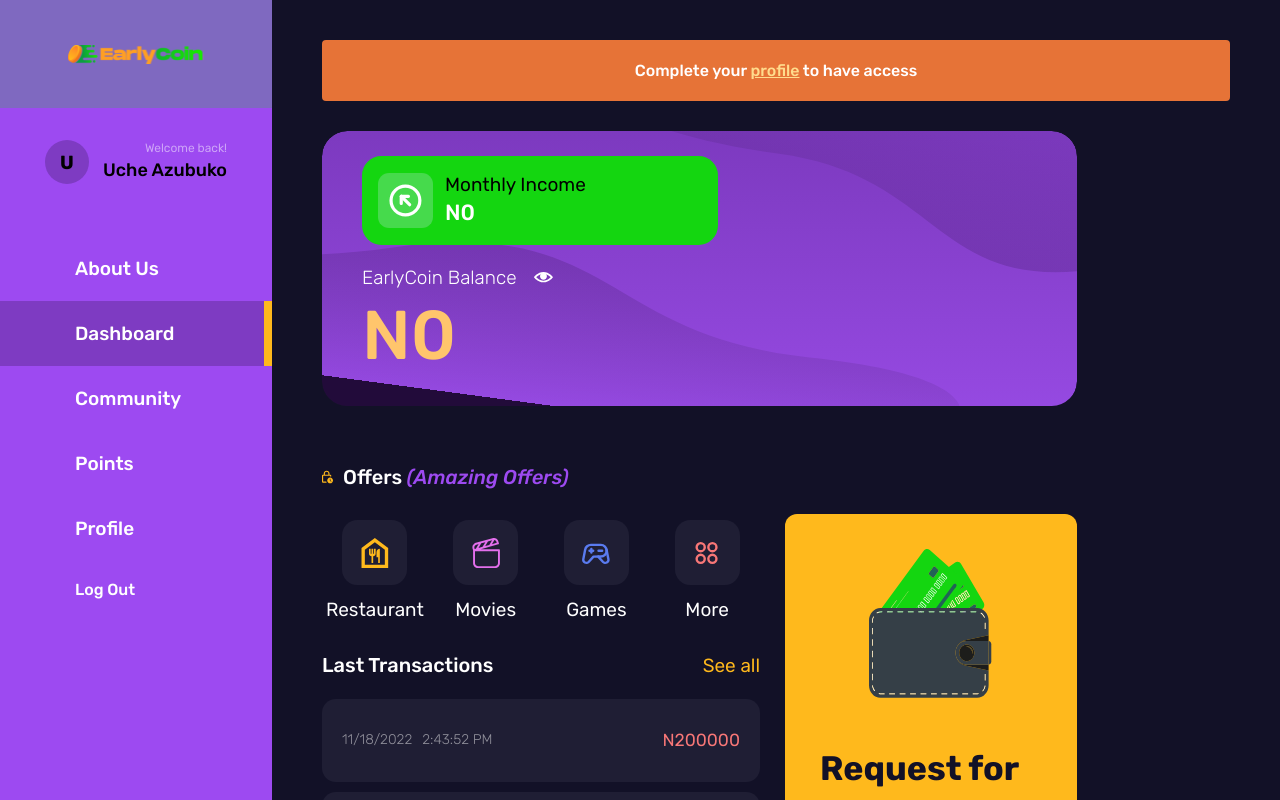
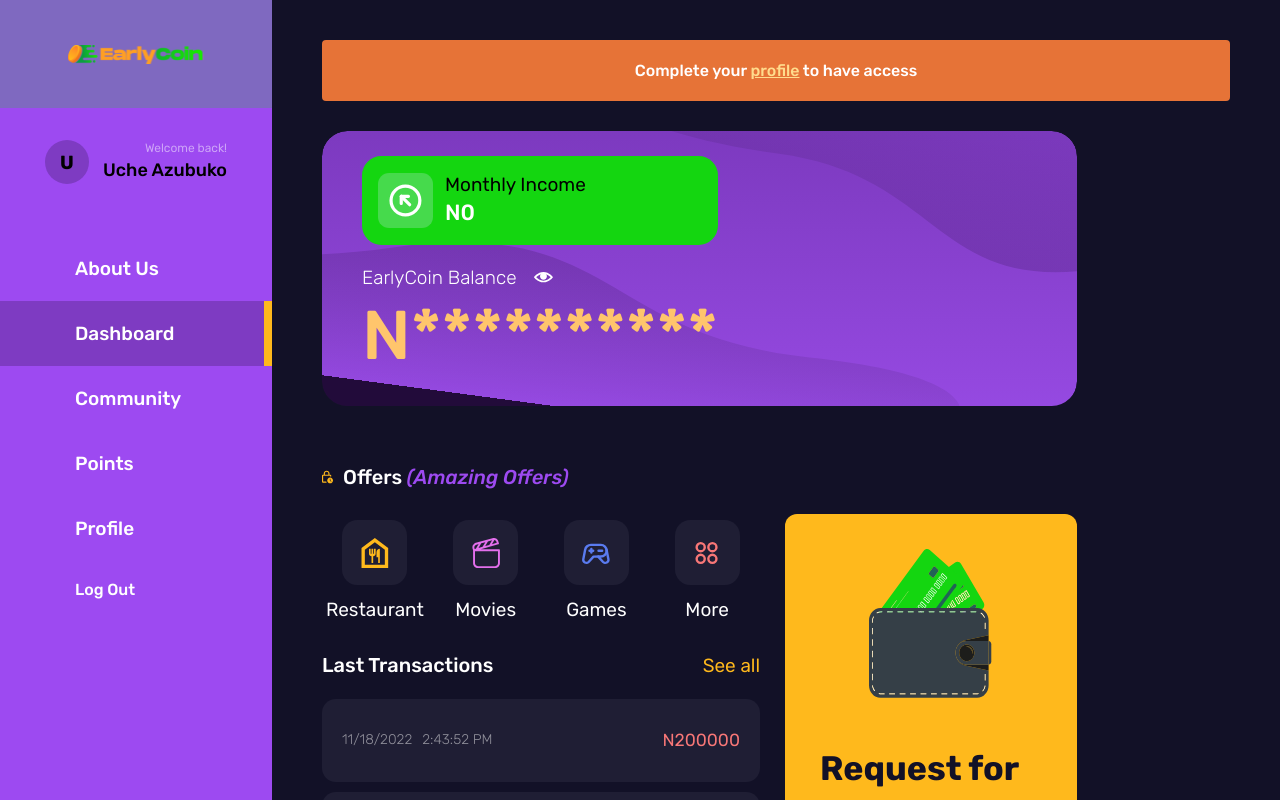
Before and after one commit to UcheAzubuko/earlycoin-ui-v1, a Vue app: page / in a window 1280 px wide. Shown: the top 800 px of the page. Built offline with nearby package versions, Linux system fonts and the light colour scheme.

Commit message:
update: implemented ability to toggle balance

```diff
--- a/src/views/Dashboard.vue
+++ b/src/views/Dashboard.vue
@@ -29,9 +29,10 @@
 				<div class="ec-balance-wrapper">
 					<div>
 						<span>EarlyCoin Balance</span>
-						<img class="eye" src="@/assets/icons/eye.svg" alt="" />
+						<img @click="toggleAbilityToViewBalance" class="eye" src="@/assets/icons/eye.svg" alt="" />
 					</div>
-					<span>N{{ `0` }}</span>
+					<span v-if="canViewBalance">N{{ `0` }}</span>
+					<span v-else>N{{ `**********` }}</span>
 				</div>
 			</section>
 
@@ -157,6 +158,7 @@
 			],
 			wantsToFillKycForm: false,
 			wantsToRequestTransfer: false,
+			canViewBalance: false,
 		}
 	},
 
@@ -172,6 +174,9 @@
 		},
 		closeRequestTransferForm() {
 			this.wantsToRequestTransfer = false;
+		},
+		toggleAbilityToViewBalance() {
+			this.canViewBalance = !this.canViewBalance;
 		}
 	},
 })
```
